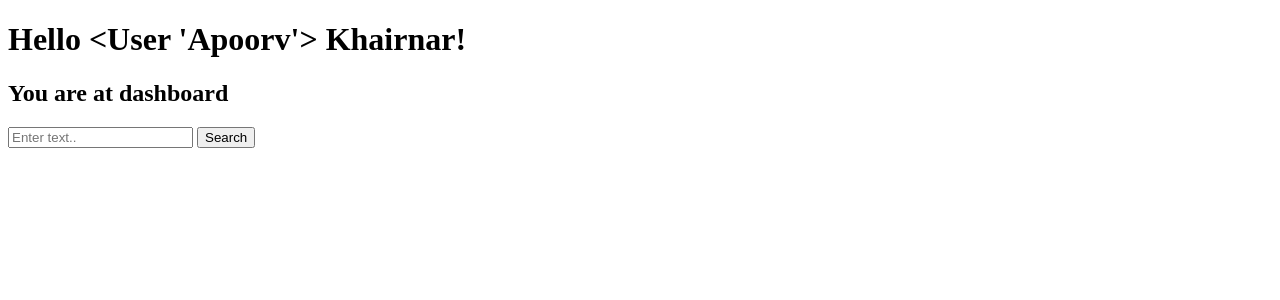
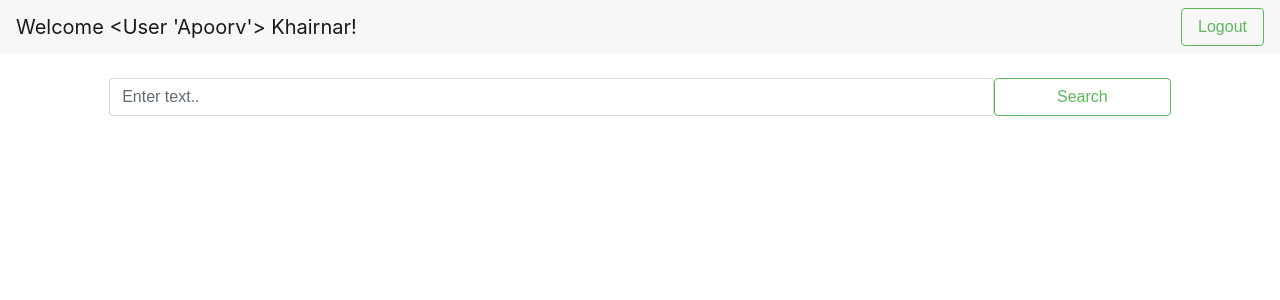
Before and after one commit to Apoooorv/SimpleSearchApp, a Flask app: template app/templates/dashboard.html in a window 1280 px wide. Shown: the top 300 px of the page. Run offline with Flask 2, Linux system fonts and the light colour scheme; the template is opened without the code that fills it: values that come from a table or form of the project are taken from there, others are empty; data comes from the database, SQL or seed files in the repository; some libraries are stand-ins or nearby versions.

Commit message:
Added CSS to dashboard and home page

```diff
--- a/app/routes.py
+++ b/app/routes.py
@@ -66,7 +66,11 @@ def search():
 	if current_user.is_authenticated:
 		query = request.args.get('query')
 		response = searchQuery(query)
-		return render_template('dashboard.html', user=current_user, results=response, query=query)
+		result = []
+		for element in response:
+			obj = {'_id':element['_id'], 'title':element['_source']['title']}
+			result.append(obj)
+		return render_template('dashboard.html', user=current_user, results=result, query=query)
 	return redirect(url_for('login'))
 
 @app.route('/document/<docid>', methods=['GET'])
--- a/app/templates/dashboard.html
+++ b/app/templates/dashboard.html
@@ -1,34 +1,52 @@
 {% extends "index.html" %}
 
 {% block content %}
-		<h1>Hello {{ user }}!</h1>
-		<h2>You are at dashboard</h2>
+	<div style="width: 100%;">
+		<div>
+			<nav class="navbar navbar-toggleable-md navbar-light bg-faded">
+			  <a class="navbar-brand" href="#">Welcome {{user}}!</a>
+			  <form class="form-inline ml-auto my-2 my-lg-0" action="/logout">
+			      <button class="btn btn-outline-success my-2 my-sm-0" type="submit">Logout</button>
+			   </form>
+			</nav>
+		</div>
 
-		<form action="/search">
-			{% if query %}
-				<input type="text" name="query" placeholder="Enter text.." value={{ query }} required>
-			{% else %}
-				<input type="text" name="query" placeholder="Enter text.." required>
-			{% endif %}
-			<input type="Submit" name="submit" value="Search">
-		</form>
+		<br />
 
+		<div class="row justify-content-center">
+
+				<form class="form-inline col-10" action="/search">
+					{% if query %}
+						<input class="form-control col-10" type="text" name="query" placeholder="Enter text.." value={{ query }} required>
+					{% else %}
+						<input class="form-control col-10" type="text" name="query" placeholder="Enter text.." required>
+					{% endif %}
+					<!-- <input class="form-control mr-sm-2" type="text" placeholder="Search"> -->
+      				<button class="btn btn-outline-success col-2 my-sm-0" type="submit">Search</button>
+				</form>
+		</div>
+
+		<br />
 		{% if results %}
-		<table style="width:100%">
-			<tr>
-				<th>Ralated news</th>
-			</tr>
+		<div class="row justify-content-center">
+		<div class="col-10">
+			<div class="card" style="margin-left: 1px; margin-right: 1px;">
+					<div class="card-block">
+						<h4 class="card-title"> Search Results </h4>
+						<p class="card-text"> Click on the news to read details..</p>
+					</div>
+					<ul class="list-group list-group-flush">
+						{% for item in results %}
+							<a href="/document/{{item.id}}" target="_blank">
+								<li class="list-group-item">{{ item.title }}</li>
+							</a>
+						{% endfor %}
+					</ul>
 
-			{% for item in results %}
-				<tr>
-					<td>
-						<a href="/document/{{item._id}}" target="_blank">
-							{{item._id}}
-						</a>
-					</td>
-				</tr>
-			{% endfor %}
+			</div>
+		</div>
+			</div>
 
-		</table >
 		{% endif %}
+	</div>
 {% endblock %}
--- a/app/templates/index.html
+++ b/app/templates/index.html
@@ -2,8 +2,16 @@
 <html>
 <head>
 	<title>Sample search app</title>
+	<link rel="stylesheet" href="https://maxcdn.bootstrapcdn.com/bootstrap/4.0.0-alpha.6/css/bootstrap.min.css" integrity="sha384-rwoIResjU2yc3z8GV/NPeZWAv56rSmLldC3R/AZzGRnGxQQKnKkoFVhFQhNUwEyJ" crossorigin="anonymous">
+	<script src="https://code.jquery.com/jquery-3.1.1.slim.min.js" integrity="sha384-A7FZj7v+d/sdmMqp/nOQwliLvUsJfDHW+k9Omg/a/EheAdgtzNs3hpfag6Ed950n" crossorigin="anonymous"></script>
+	<script src="https://cdnjs.cloudflare.com/ajax/libs/tether/1.4.0/js/tether.min.js" integrity="sha384-DztdAPBWPRXSA/3eYEEUWrWCy7G5KFbe8fFjk5JAIxUYHKkDx6Qin1DkWx51bBrb" crossorigin="anonymous"></script>
+	<script src="https://maxcdn.bootstrapcdn.com/bootstrap/4.0.0-alpha.6/js/bootstrap.min.js" integrity="sha384-vBWWzlZJ8ea9aCX4pEW3rVHjgjt7zpkNpZk+02D9phzyeVkE+jo0ieGizqPLForn" crossorigin="anonymous"></script>
+
 </head>
 <body>
-{% block content %} {% endblock %}
+	<div style="height: 100%; width:100%; display:flex; justify-content:center;">
+		{% block content %} {% endblock %}
+	</div>
+
 </body>
 </html>
```
Also changed, not shown: app/templates/login.html (+19 -5 lines).
